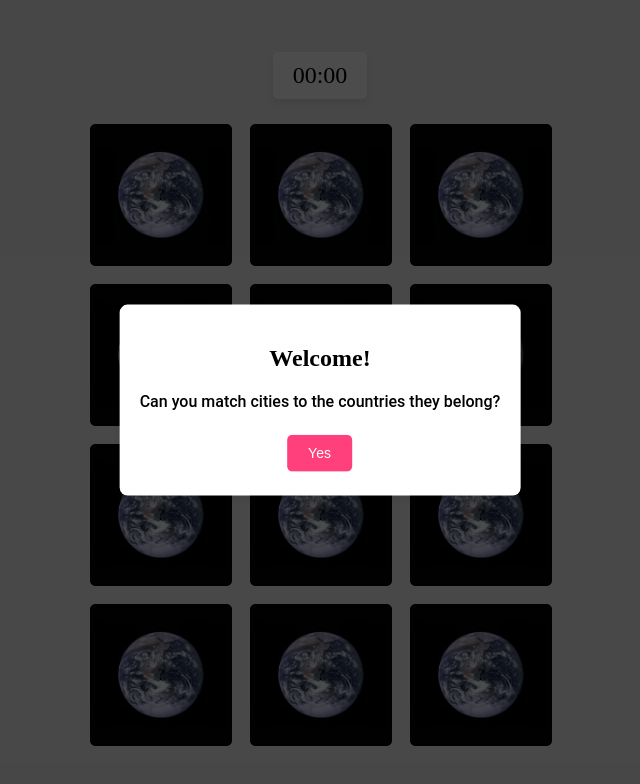
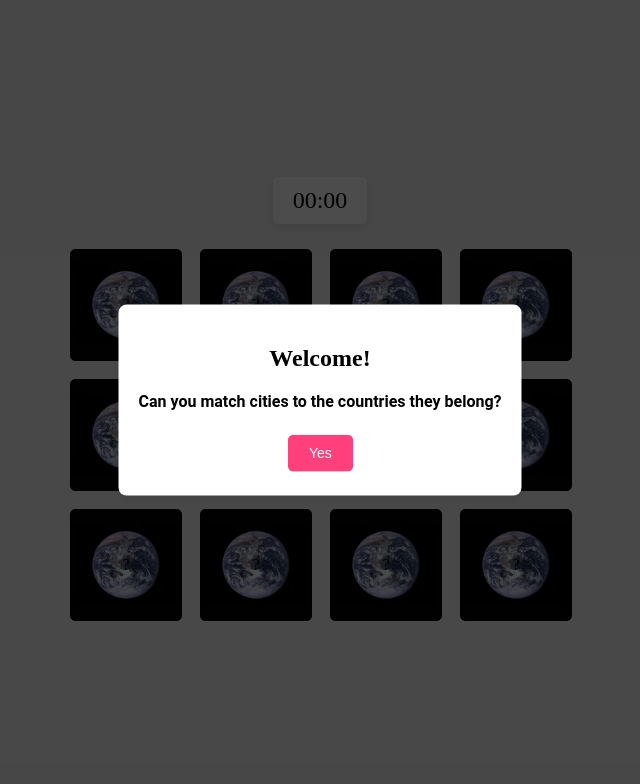
Before and after one commit to DeroMal/Flip_Card_Game, a plain HTML site: page index.html in a window 1280 px wide. Shown: the whole page, without its empty margins (320-960 px from the left). Drawn offline with Linux system fonts and the light colour scheme.

Commit message:
card layout adjustment

```diff
--- a/script.js
+++ b/script.js
@@ -19,7 +19,7 @@ document.addEventListener('DOMContentLoaded', function () {
   showIntroModal()
   generateCards(pairs)
   shuffleCards()
-  adjustLayout()
+  // adjustLayout()
   attachCardListeners()
 
   const replayButton = document.getElementById('replay')
@@ -82,6 +82,7 @@ function shuffleCards () {
   cardsArray.forEach(card => gameBoard.appendChild(card))
 }
 
+/*... Adjust Card LayOut ...*/
 // function adjustLayout () {
 //   cards = document.querySelectorAll('.card')
 //   totalCards = cards.length
@@ -92,28 +93,19 @@ function shuffleCards () {
 //     card.style.flex = `1 0 calc(${cardWidth}% - 10px)`
 //   })
 // }
-function adjustLayout() {
-  cards = document.querySelectorAll('.card');
-  totalCards = cards.length;
+// function adjustLayout() {
+//   cards = document.querySelectorAll('.card');
+//   totalCards = cards.length;
+//   let columns = Math.ceil(Math.sqrt(totalCards));
+//   let rows = Math.ceil(totalCards / columns);
 
-  // Calculate the number of columns based on the total number of cards
-  let columns;
-  if (totalCards <= 4) {
-      columns = 2;
-  } else if (totalCards <= 9) {
-      columns = 3;
-  } else if (totalCards <= 16) {
-      columns = 4;
-  } else {
-      columns = Math.ceil(Math.sqrt(totalCards));
-  }
+//   let cardWidth = 100 / columns;
 
-  let cardWidth = 100 / columns;
+//   cards.forEach(card => {
+//       card.style.flex = `1 0 calc(${cardWidth}% - 10px)`;
+//   });
+// }
 
-  cards.forEach(card => {
-      card.style.flex = `0 0 calc(${cardWidth}% - 10px)`;
-  });
-}
 
 function attachCardListeners () {
   cards.forEach(card => {
--- a/styles.css
+++ b/styles.css
@@ -114,7 +114,7 @@ body {
 }
 .modal-content p {
     font-family: Roboto, sans-serif;
-    font-weight:500;
+    font-weight:600;
     font-size: 16px;
     font-stretch: 100%;
 }
@@ -161,14 +161,14 @@ button:hover {
 }
 
 /* Adjust for medium screens */
-@media (max-width: 900px) and (min-width: 601px) {
+@media (max-width: 700px) and (min-width: 601px) {
     .card {
         flex: 0 0 calc(25% - 10px); /* 3 cards per row on medium screens */
     }
 }
 
 /* Adjust for smaller screens */
-@media (max-width: 600px) {
+@media (max-width: 400px) {
     .card {
         flex: 0 0 calc(50% - 10px); /* 2 cards per row on smaller screens */
     }
```
